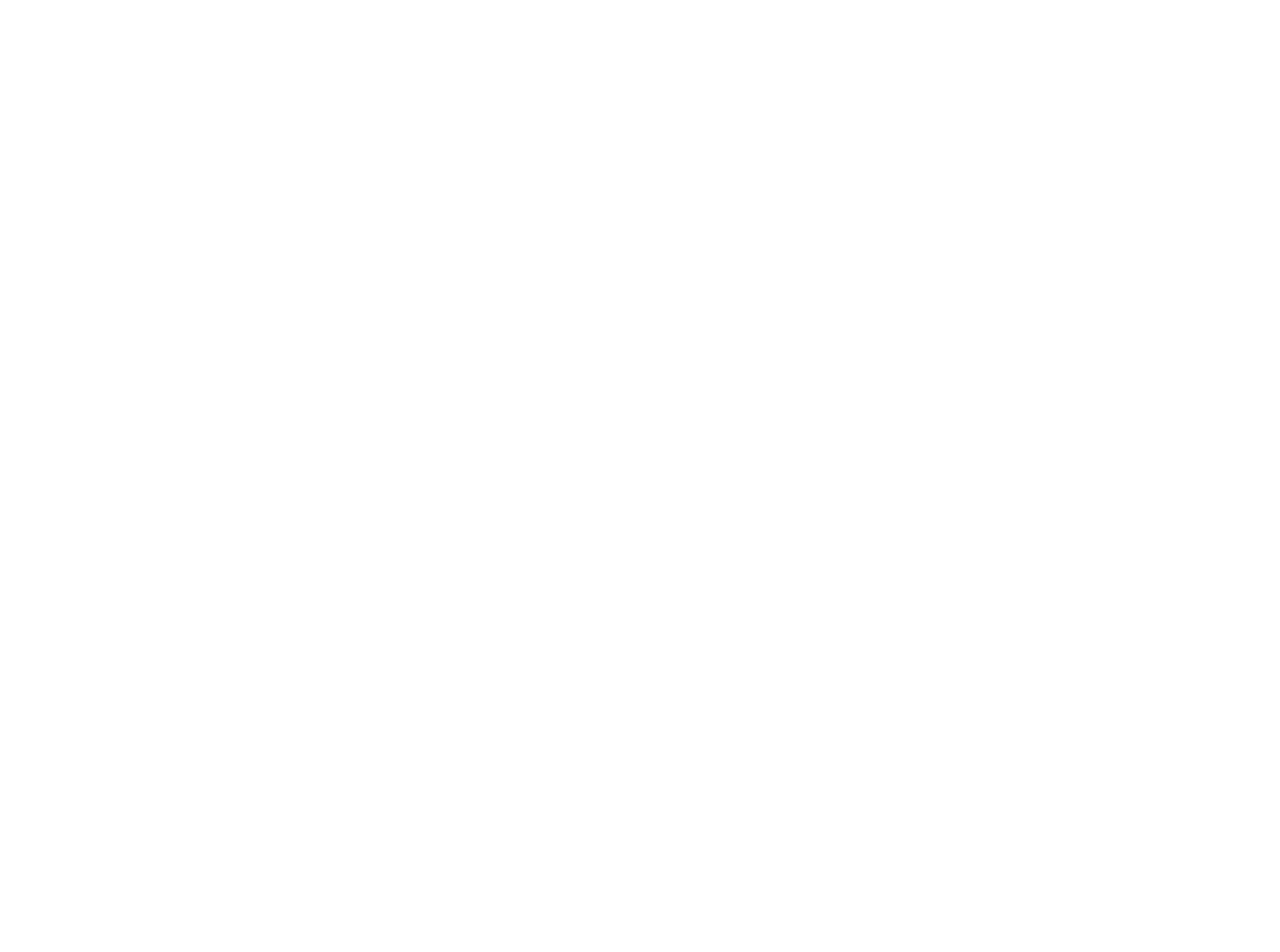
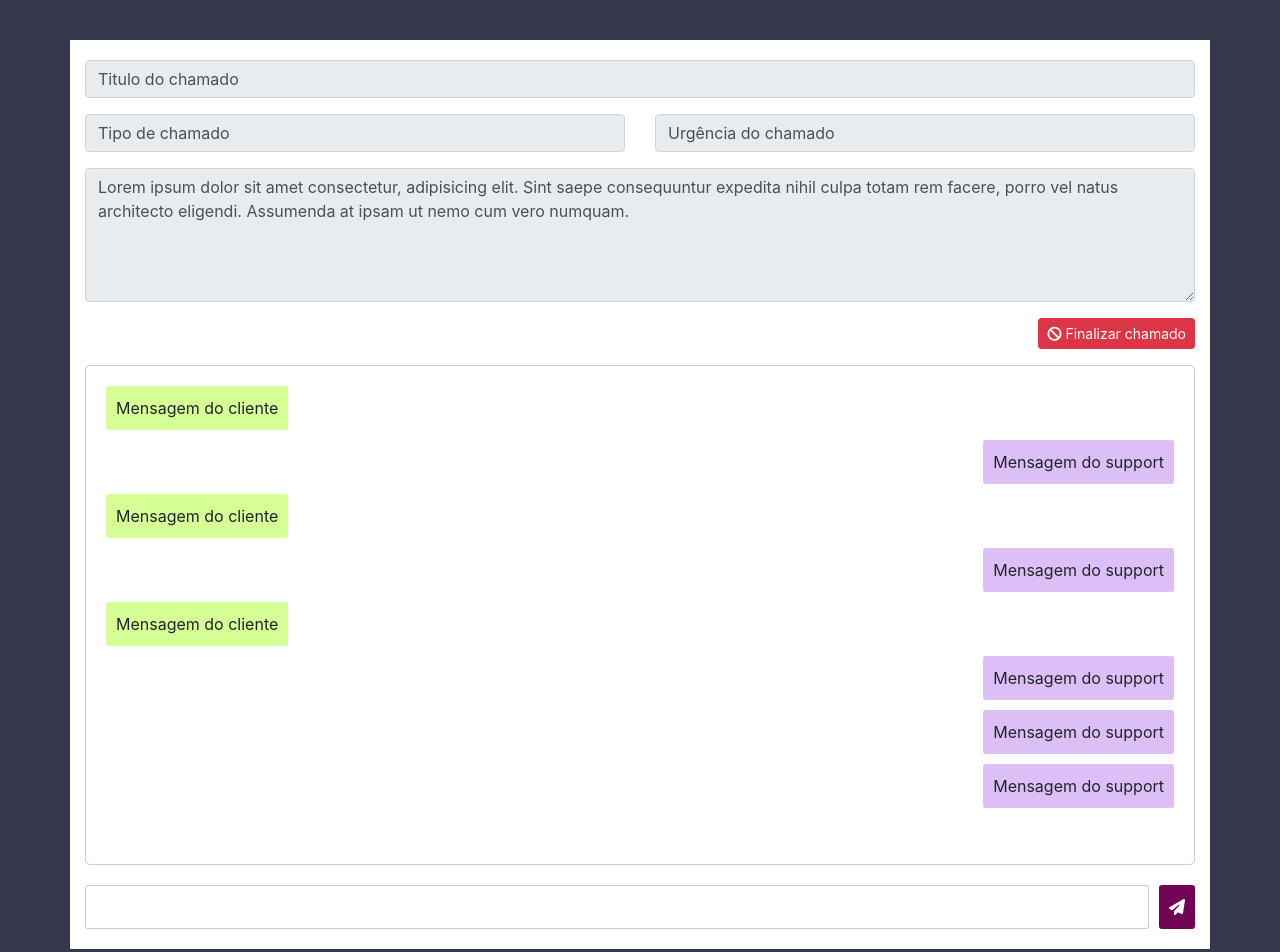
Before and after one commit to PauloDev367/Chamados_App, a Vue app in the folder front/: page /support/support-request/1 in a window 1280 px wide. Before the commit this address had no page. Shown: the top 952 px of the page. Before the commit the page ends 800 px from the top, so only its background shows below. Built offline with nearby package versions, Linux system fonts and the light colour scheme.

Commit message:
:gem: support support request page

```diff
--- a/front/src/components/support/CloseSupportRequestComponent.vue
+++ b/front/src/components/support/CloseSupportRequestComponent.vue
@@ -1,6 +1,7 @@
 <template>
   <ul class="list-group">
     <li class="list-group-item">
+      <a href="/support/support-request/1" class="area-base">
         <div class="title-area">
           <h3 class="title">Cras justo odio</h3>
           <div>
@@ -16,8 +17,10 @@
           <span class="badge badge-info">Tipo</span>
           <span class="badge badge-warning">Status</span>
         </div>
+      </a>
     </li>
     <li class="list-group-item">
+      <a href="/support/support-request/1" class="area-base">
         <div class="title-area">
           <h3 class="title">Dapibus ac facilisis in</h3>
           <div>
@@ -33,8 +36,10 @@
           <span class="badge badge-info">Tipo</span>
           <span class="badge badge-warning">Status</span>
         </div>
+      </a>
     </li>
     <li class="list-group-item">
+      <a href="/support/support-request/1" class="area-base">
         <div class="title-area">
           <h3 class="title">Morbi leo risus</h3>
           <div>
@@ -50,8 +55,10 @@
           <span class="badge badge-info">Tipo</span>
           <span class="badge badge-warning">Status</span>
         </div>
+      </a>
     </li>
     <li class="list-group-item">
+      <a href="/support/support-request/1" class="area-base">
         <div class="title-area">
           <h3 class="title">Porta ac consectetur ac</h3>
           <div>
@@ -67,8 +74,10 @@
           <span class="badge badge-info">Tipo</span>
           <span class="badge badge-warning">Status</span>
         </div>
+      </a>
     </li>
     <li class="list-group-item">
+      <a href="/support/support-request/1" class="area-base">
         <div class="title-area">
           <h3 class="title">Vestibulum at eros</h3>
           <div>
@@ -84,6 +93,7 @@
           <span class="badge badge-info">Tipo</span>
           <span class="badge badge-warning">Status</span>
         </div>
+      </a>
     </li>
   </ul>
 </template>
@@ -94,8 +104,18 @@
   justify-content: space-between;
   align-items: center;
   transition: all 0.3s;
+  padding: 0;
 }
-.list-group-item:hover {
+.list-group-item .area-base {
+  display: flex;
+  width: 100%;
+  justify-content: space-between;
+  align-items: center;
+  color: #000;
+  padding: 0.75rem 1.25rem;
+  text-decoration: none;
+}
+.list-group-item .area-base:hover {
   background-color: #f7f7f7;
   cursor: pointer;
 }
--- a/front/src/components/support/NewSupportRequestComponent.vue
+++ b/front/src/components/support/NewSupportRequestComponent.vue
@@ -1,6 +1,7 @@
 <template>
   <ul class="list-group">
     <li class="list-group-item">
+      <a href="/support/support-request/1" class="area-base">
         <div class="title-area">
           <h3 class="title">Cras justo odio</h3>
           <div>
@@ -14,8 +15,10 @@
           <span class="badge badge-info">Tipo</span>
           <span class="badge badge-warning">Status</span>
         </div>
+      </a>
     </li>
     <li class="list-group-item">
+      <a href="/support/support-request/1" class="area-base">
         <div class="title-area">
           <h3 class="title">Dapibus ac facilisis in</h3>
           <div>
@@ -29,8 +32,10 @@
           <span class="badge badge-info">Tipo</span>
           <span class="badge badge-warning">Status</span>
         </div>
+      </a>
     </li>
     <li class="list-group-item">
+      <a href="/support/support-request/1" class="area-base">
         <div class="title-area">
           <h3 class="title">Morbi leo risus</h3>
           <div>
@@ -44,8 +49,10 @@
           <span class="badge badge-info">Tipo</span>
           <span class="badge badge-warning">Status</span>
         </div>
+      </a>
     </li>
     <li class="list-group-item">
+      <a href="/support/support-request/1" class="area-base">
         <div class="title-area">
           <h3 class="title">Porta ac consectetur ac</h3>
           <div>
@@ -59,8 +66,10 @@
           <span class="badge badge-info">Tipo</span>
           <span class="badge badge-warning">Status</span>
         </div>
+      </a>
     </li>
     <li class="list-group-item">
+      <a href="/support/support-request/1" class="area-base">
         <div class="title-area">
           <h3 class="title">Vestibulum at eros</h3>
           <div>
@@ -74,6 +83,7 @@
           <span class="badge badge-info">Tipo</span>
           <span class="badge badge-warning">Status</span>
         </div>
+      </a>
     </li>
   </ul>
 </template>
@@ -84,6 +94,20 @@
   justify-content: space-between;
   align-items: center;
   transition: all 0.3s;
+  padding: 0;
+}
+.list-group-item .area-base {
+  display: flex;
+  width: 100%;
+  justify-content: space-between;
+  align-items: center;
+  color: #000;
+  padding: 0.75rem 1.25rem;
+  text-decoration: none;
+}
+.list-group-item .area-base:hover {
+  background-color: #f7f7f7;
+  cursor: pointer;
 }
 .list-group-item:hover {
   background-color: #f7f7f7;
--- a/front/src/router/index.js
+++ b/front/src/router/index.js
@@ -2,6 +2,7 @@
 import HomeView from '../views/HomeView.vue'
 import ClientHomeView from '../views/client/ClientHomeView.vue'
 import SupportHomeView from '../views/support/SupportHomeView.vue'
+import SupportRequestView from '../views/support/SupportRequestView.vue'
 
 const routes = [
   {
@@ -19,6 +20,11 @@
     name: 'support',
     component: SupportHomeView
   },
+  {
+    path: '/support/support-request/:id',
+    name: 'support-page',
+    component: SupportRequestView
+  },
 ]
 
 const router = createRouter({
--- /dev/null
+++ b/front/src/views/support/SupportRequestView.vue
@@ -0,0 +1,159 @@
+<template>
+  <div class="base">
+    <main>
+      <div class="container">
+        <div class="row">
+          <div class="col-12">
+            <div class="row">
+              <div class="col-12">
+                <div class="form-group">
+                  <input
+                    type="text"
+                    class="form-control"
+                    value="Titulo do chamado"
+                    readonly
+                  />
+                </div>
+              </div>
+              <div class="col-12 col-md-6">
+                <div class="form-group">
+                  <input
+                    type="text"
+                    class="form-control"
+                    value="Tipo de chamado"
+                    readonly
+                  />
+                </div>
+              </div>
+              <div class="col-12 col-md-6">
+                <div class="form-group">
+                  <input
+                    type="text"
+                    class="form-control"
+                    value="Urgência do chamado"
+                    readonly
+                  />
+                </div>
+              </div>
+              <div class="col-12">
+                <div class="form-group">
+                  <textarea rows="5" readonly class="form-control">
+Lorem ipsum dolor sit amet consectetur, adipisicing elit. Sint saepe consequuntur expedita nihil culpa totam rem facere, porro vel natus architecto eligendi. Assumenda at ipsam ut nemo cum vero numquam.</textarea
+                  >
+                </div>
+              </div>
+            </div>
+          </div>
+
+          <div class="col-12">
+            <div class="area-actions text-right pb-3">
+                <button class="btn btn-sm btn-danger">
+                    <i class="fa-solid fa-ban"></i>
+                    Finalizar chamado
+                </button>
+            </div>
+            <div class="area-messages">
+              <div class="client-message">
+                <span>Mensagem do cliente</span>
+              </div>
+              <div class="support-message">
+                <span>Mensagem do support</span>
+              </div>
+              <div class="client-message">
+                <span>Mensagem do cliente</span>
+              </div>
+              <div class="support-message">
+                <span>Mensagem do support</span>
+              </div>
+              <div class="client-message">
+                <span>Mensagem do cliente</span>
+              </div>
+              <div class="support-message">
+                <span>Mensagem do support</span>
+              </div>
+              <div class="support-message">
+                <span>Mensagem do support</span>
+              </div>
+              <div class="support-message">
+                <span>Mensagem do support</span>
+              </div>
+            </div>
+            <div class="message-submit-area">
+              <input type="text" />
+              <button>
+                <i class="fa-solid fa-paper-plane"></i>
+              </button>
+            </div>
+          </div>
+        </div>
+      </div>
+    </main>
+  </div>
+</template>
+
+
+<script setup>
+</script>
+
+
+<style scoped>
+.base {
+  padding-bottom: 40px;
+  background-color: #35374b;
+}
+main {
+  padding-top: 40px;
+}
+main .container {
+  background-color: #fff;
+  padding-top: 20px;
+}
+.area-messages {
+  border: 1px solid rgba(0, 0, 0, 0.2);
+  margin-bottom: 20px;
+  padding: 20px;
+  border-radius: 5px;
+  min-height: 500px;
+}
+.area-messages .client-message span {
+  border-radius: 3px;
+  padding: 10px;
+  margin-bottom: 10px;
+  background-color: rgba(173, 255, 47, 0.5);
+  display: inline-block;
+}
+.area-messages .support-message {
+    text-align: right;
+}
+.area-messages .support-message span {
+  border-radius: 3px;
+  padding: 10px;
+  margin-bottom: 10px;
+  display: inline-block;
+  background-color: rgba(138, 43, 226, .3);
+}
+
+.message-submit-area {
+  display: flex;
+  justify-content: space-between;
+  align-content: center;
+  margin-bottom: 20px;
+}
+.message-submit-area input {
+  border: 1px solid rgba(0, 0, 0, 0.2);
+  color: rgba(0, 0, 0, 0.8);
+  width: 100%;
+  padding: 5px 10px;
+  border-radius: 3px;
+  outline: none;
+  margin-right: 10px;
+}
+.message-submit-area button {
+  background-color: #720455;
+  color: #fff;
+  border: none;
+  outline: none;
+  padding: 10px;
+  border-radius: 3px;
+}
+</style>
```
Also changed, not shown: front/src/components/support/OpenSupportRequestComponent.vue (+24 -0 lines). Lines whose indentation alone changed are shown as unchanged.
